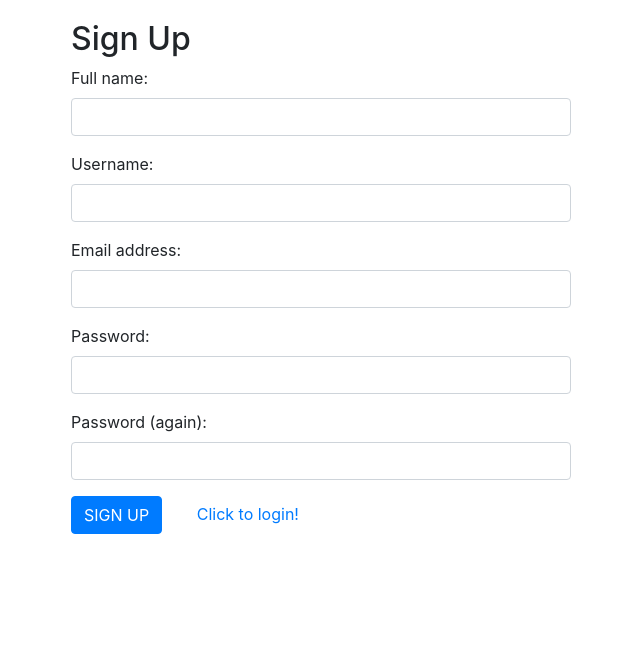
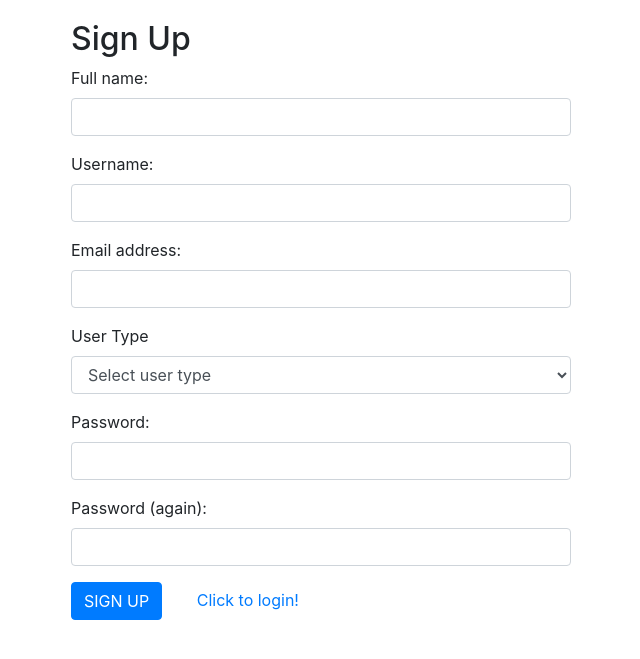
Before and after one commit to cgtysafak/cs353-project, a Django app: page /signup/ in a window 1280 px wide. Shown: the top 659 px of the page, without its empty margins (319-959 px from the left). Run offline with Django 4.2, Linux system fonts and the light colour scheme; some libraries are stand-ins or nearby versions.

Commit message:
[Front-end] Sign Up job type

```diff
--- a/backend/careersite/career/templates/career/signup.html
+++ b/backend/careersite/career/templates/career/signup.html
@@ -42,6 +42,15 @@
                 >
             </div>
             <div class="form-group">
+                <label for="user-type">User Type</label>
+                <select class="form-control" id="user-type" name="user-type" required>
+                    <option value="" disabled selected>Select user type</option>
+                    <option value="Job Hunter">Job Hunter</option>
+                    <option value="Recruiter">Recruiter</option>
+                    <option value="Career Expert">Career Expert</option>
+                </select>
+            </div>
+            <div class="form-group">
                 <label for="password">Password:</label>
                 <input
                     type="password"
```
